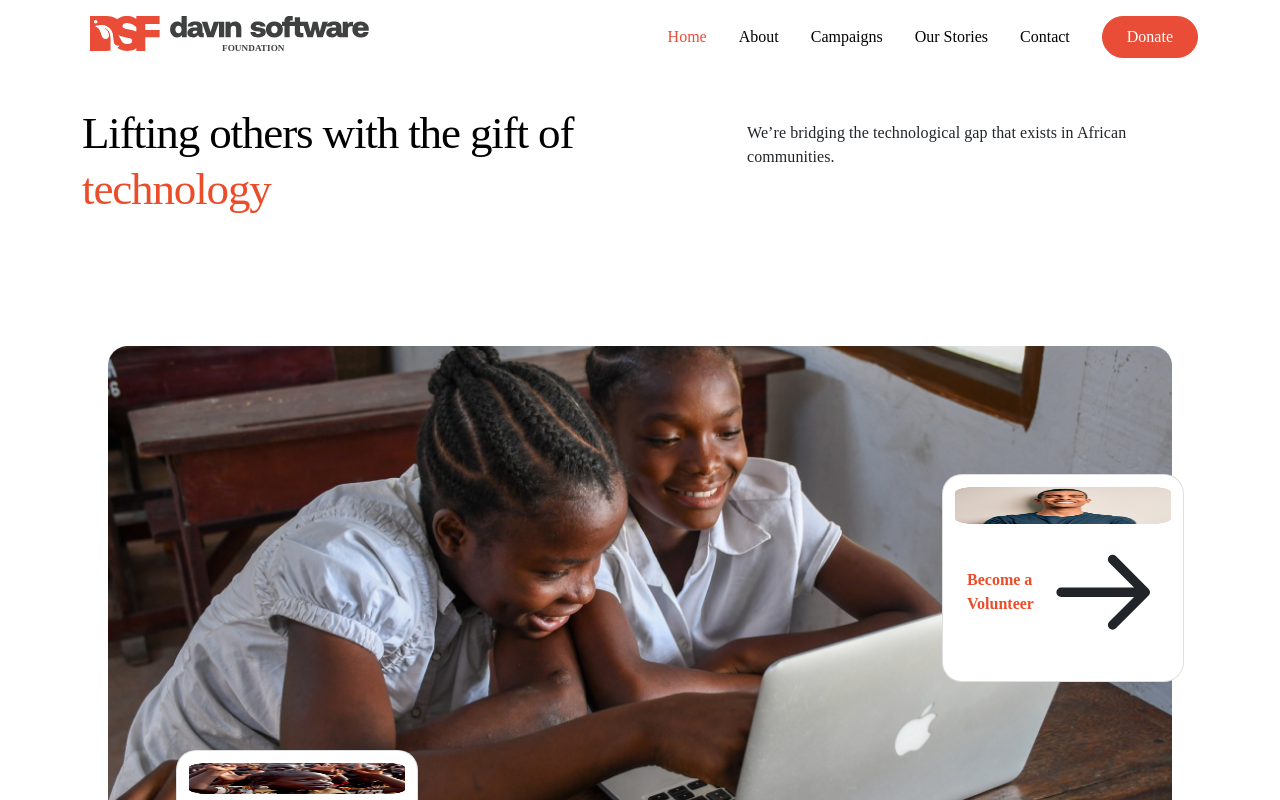
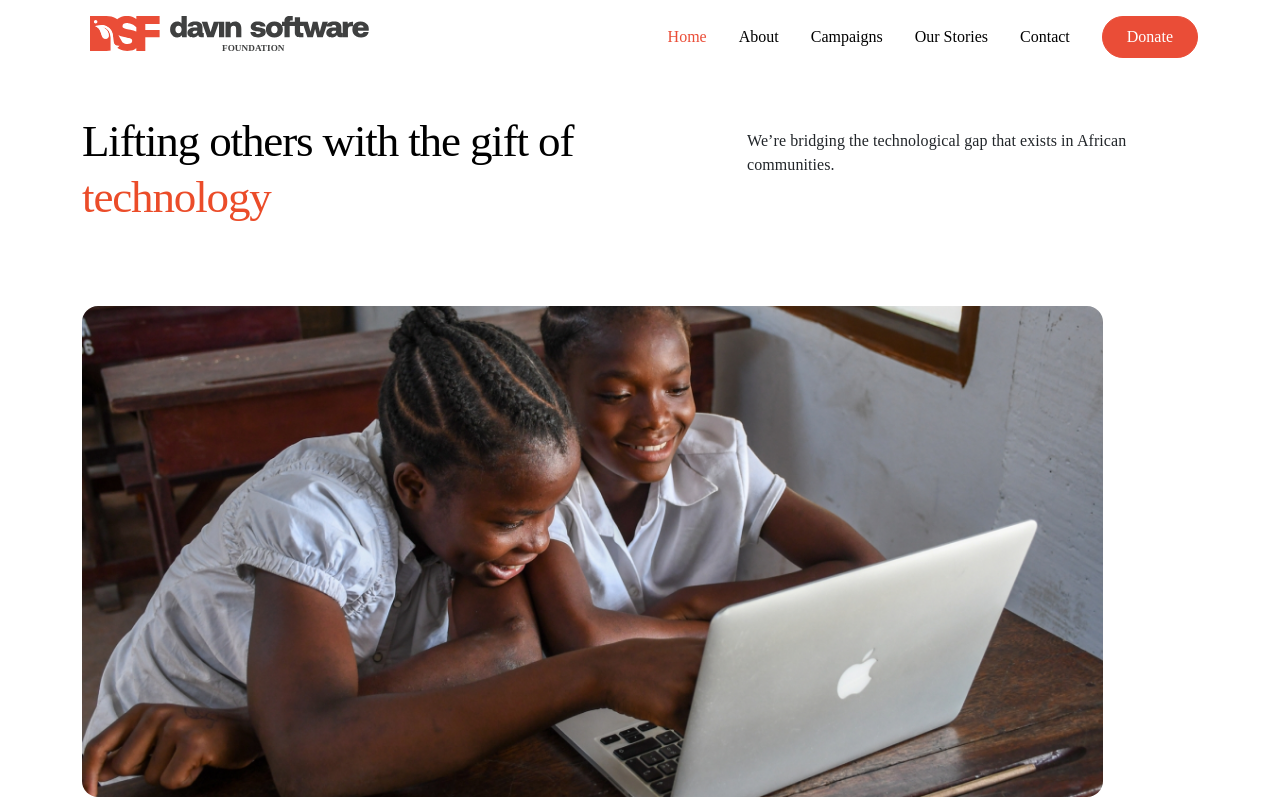
Before and after one commit to Life-Online/davinsoftwarefoundation.ui, a Next.js app: page / in a window 1280 px wide. Shown: the top 800 px of the page. Built offline with nearby package versions, Linux system fonts and the light colour scheme.

Commit message:
Add Hero Section

```diff
--- a/_data/campaignData.tsx
+++ /dev/null
@@ -1,39 +0,0 @@
-export const campaignData = [
-    {
-        campaignBigImg: require('../assets/img/helping-others.png').default,
-        campaignBigImg1: require('../assets/img/helping-others.png').default,
-        campaignBigImg2: require('../assets/img/helping-others.png').default,
-        campaignBigImg3: require('../assets/img/helping-others.png').default,
-        impactTitle:  'Our Impact Metrics',
-        impactImage:  require('../assets/img/Dot Grid.png').default,
-        lists: [
-            {
-                listNumber: '5',
-                listText: 'Campaigns Planned & Executed'
-            },
-            {
-                listNumber: '1,000',
-                listText: 'Young People Trainees'
-            },
-            {
-                listNumber: '30+',
-                listText: 'Volunteers and Workers'
-            },
-        ],
-        campVolu: [
-            {
-                campImg: require('../assets/img/campaign.png').default,
-                campText: 'Find a Campaign'
-            },
-
-        ],
-       campVolu2: [
-           {
-            campImg: require('../assets/img/volunteer.png').default,
-            campText: 'Become a Volunteer'
-           }
-       ],
-
-    },
-
-]
--- /dev/null
+++ b/_data/heroSection.tsx
@@ -0,0 +1,36 @@
+const HeroData = {
+  heroImage: "/img/helping-others.png",
+  heroVideo: "",
+  useHeroVideo: false,
+  impactMetrics: {
+    title: "Our Impact Metrics",
+    metrics: [
+      {
+        impact: "5",
+        description: "Campaigns Planned & Executed",
+      },
+      {
+        impact: "1,000",
+        description: "Young People Trainees",
+      },
+      {
+        impact: "30+",
+        description: "Volunteers and Workers",
+      },
+    ],
+  },
+  heroLinkCards: {
+    cardOne: {
+      image: "../",
+      text: "Find a Campaign",
+      link: "./",
+    },
+    cardTwo: {
+      image: "../",
+      text: "Become a Volunteer",
+      link: "./",
+    },
+  },
+};
+
+export default HeroData;
--- /dev/null
+++ b/components/sections/Hero.tsx
@@ -0,0 +1,63 @@
+import React from "react";
+import Image from "next/image";
+import styles from "./hero.module.scss";
+
+type HeroSectionProps = {
+  heroSectionData: {
+    heroImage: string;
+    heroVideo: string;
+    useHeroVideo: boolean;
+    impactMetrics: {
+      title: string;
+      metrics: { impact: string; description: string }[];
+    };
+    heroLinkCards: {
+      cardOne: { image: string; text: string; link: string };
+      cardTwo: { image: string; text: string; link: string };
+    };
+  };
+};
+
+type HeroLinkCardProps = {
+  image: string;
+  text: string;
+  link: string;
+};
+
+const HeroLinkCard = ({ image, text, link }: HeroLinkCardProps) => {
+  return (
+    <div className={`card p-2    ${styles.campVoluCard}`}>
+      <Image
+        src={data.campImg}
+        className={`card-img-top p-1 ${styles.campImg} `}
+        alt=""
+      />
+      <div className={`p-2 mx-2   ${styles.campCardBody}`}>
+        <p className={`card-text  ${styles.campVoluText} `}>{data.campText}</p>
+        <ArrowRightIcon className="h-4 w-4 mb-3  text-[#EB4C29]" />
+      </div>
+    </div>
+  );
+};
+
+const Hero = ({ heroSectionData }: HeroSectionProps) => {
+  return (
+    <section className="row">
+      <div className="col-11">
+        <div className={styles.heroSpotLightContainer}>
+          <Image
+            className={styles.heroImage}
+            src={heroSectionData.heroImage}
+            alt=""
+            width={1080}
+            height={520}
+            objectFit="contain"
+            layout="responsive"
+          />
+        </div>
+      </div>
+    </section>
+  );
+};
+
+export default Hero;
--- a/components/sections/TitleCarousel.tsx
+++ b/components/sections/TitleCarousel.tsx
@@ -12,25 +12,24 @@ type TitleCarouselProps = {
 
 const TitleCarousel = ({ titleCarouselData }: TitleCarouselProps) => {
   return (
-    <section className="py-3">
+    <React.Fragment>
       {titleCarouselData.map((item, id) => {
         return (
-          <div className="container py-3 mb-3" key={id}>
-            <div className="row justify-content-between items-center">
-              <div className="col-7">
-                <EmphasizedTitle
-                  title={item.title}
-                  emphasizedText={item.emphasizedTitle}
-                />
-              </div>
-              <div className={`col-5 pt-3 ${styles.content}`}>
-                {item.content}
-              </div>
+          <section
+            className="row justify-content-between items-center py-3 mb-3"
+            key={id}
+          >
+            <div className="col-7">
+              <EmphasizedTitle
+                title={item.title}
+                emphasizedText={item.emphasizedTitle}
+              />
             </div>
-          </div>
+            <div className={`col-5 pt-3 ${styles.content}`}>{item.content}</div>
+          </section>
         );
       })}
-    </section>
+    </React.Fragment>
   );
 };
 
--- /dev/null
+++ b/components/sections/hero.module.scss
@@ -0,0 +1,6 @@
+.heroSpotLightContainer {
+  border-radius: 1rem;
+  overflow: hidden;
+  position: relative;
+  width: 100%;
+}
--- a/next.config.js
+++ b/next.config.js
@@ -10,6 +10,9 @@ const nextConfig = {
       },
     ]
   },
+  images: {
+    domains: ['media.istockphoto.com'],
+  },
 }
 
 module.exports = nextConfig
--- a/pages/index.tsx
+++ b/pages/index.tsx
@@ -1,15 +1,18 @@
 import type { NextPage } from "next";
 import Body from "../components/body/index";
+import Hero from "../components/sections/Hero";
 import TitleCarousel from "../components/sections/TitleCarousel";
 
 // import data
-import TitleCarouselData from "../_data/liftingData";
+import TitleCarouselData from "../_data/titleSection";
+import HeroSectionData from "../_data/heroSection";
 
 const Home: NextPage = () => {
   return (
-    <div>
+    <div className="container page-container">
       <TitleCarousel titleCarouselData={TitleCarouselData} />
-      <Body />
+      <Hero heroSectionData={HeroSectionData} />
+      {/* <Body /> */}
     </div>
   );
 };
--- a/styles/globals.scss
+++ b/styles/globals.scss
@@ -24,3 +24,11 @@ a {
 main {
   margin-top: 73px;
 }
+
+.page-container {
+  display: flex;
+  flex-direction: column;
+  gap: 3rem;
+  padding-top: 1.5rem;
+  padding-bottom: 3rem;
+}
```
Also changed, not shown: _data/titleSection.tsx (renamed from _data/liftingData.tsx), assets/img/helping-others.png (deleted), public/img/helping-others.png (added).
